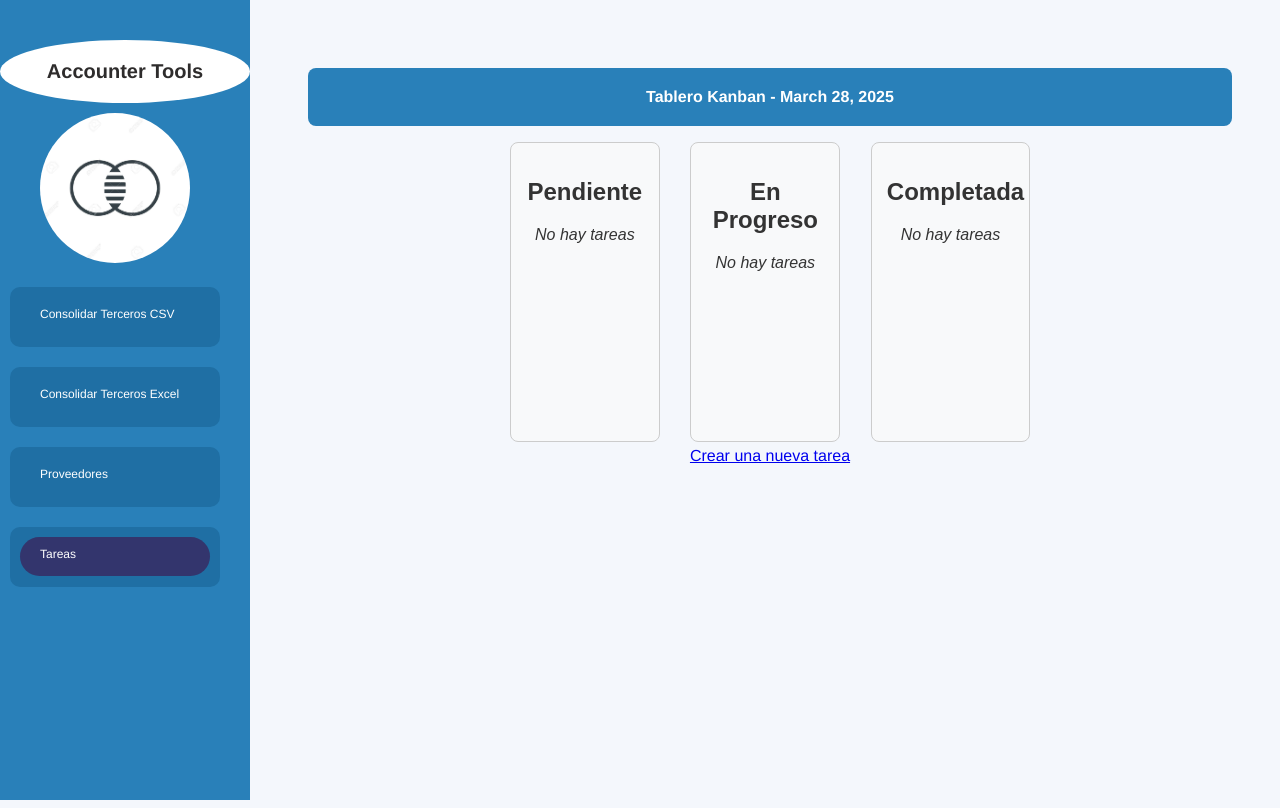
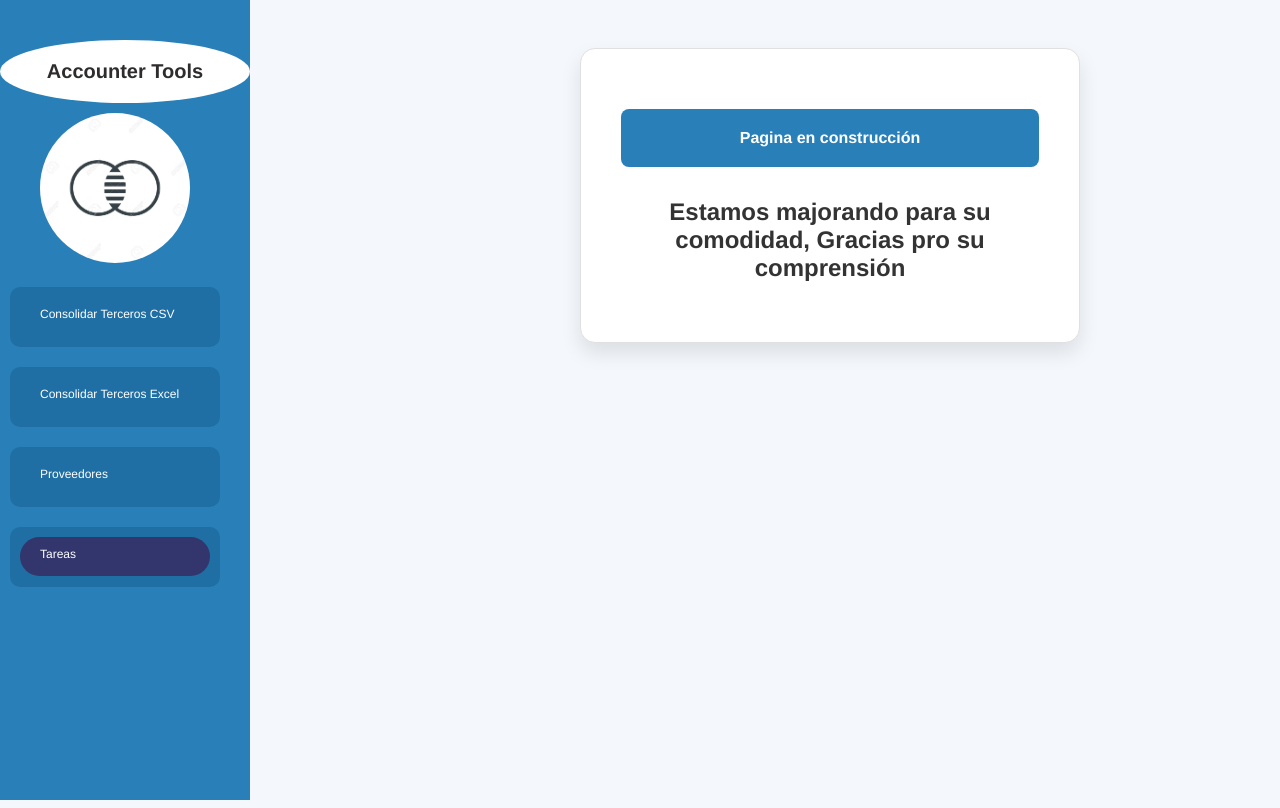
Before and after one commit to FDGalarza/terceros, a Django app: page /procesar_csv/kanban/ in a window 1280 px wide. Run offline with Django 5.2, Linux system fonts and the light colour scheme; the visitor is signed in with stand-in values (Sample User, id 1); data that the repository does not hold is empty; some libraries are stand-ins or nearby versions.

Commit message:
Quitar pagina de tareas

```diff
--- a/csv_processor/templates/csv_processor/kanban.html
+++ b/csv_processor/templates/csv_processor/kanban.html
@@ -2,9 +2,13 @@
 {% block title %}Accounter Tools{% endblock %}
 
 {% block content %}
-<h1>Tablero Kanban - {{ hoy }}</h1>
+<div class="form-container">
+    <h1>Pagina en construcción</h1>
+    <h2>Estamos majorando para su comodidad, Gracias pro su comprensión</h2>
+</div>
+<!--<h1>Tablero Kanban - {{ hoy }}</h1>-->
 
-<div class="kanban-board" data-id="{{ tarea.id }}" style="display: flex; gap: 20px; justify-content: space-between; font-family: Arial, sans-serif;">
+<!--<div class="kanban-board" data-id="{{ tarea.id }}" style="display: flex; gap: 20px; justify-content: space-between; font-family: Arial, sans-serif;">
     {% for estado, tareas in tareas_por_estado.items %}
         <div class="kanban-column"
              data-estado="{{ estado }}"
@@ -48,6 +52,6 @@
 </div>
 <div id="url-actualizar-estado" data-url="{% url 'actualizar_estado_tarea' %}"></div>
 
-<a href="{% url 'crear_tarea' %}">Crear una nueva tarea</a>
+<a href="{% url 'crear_tarea' %}">Crear una nueva tarea</a>-->
 
 {% endblock %}
```
